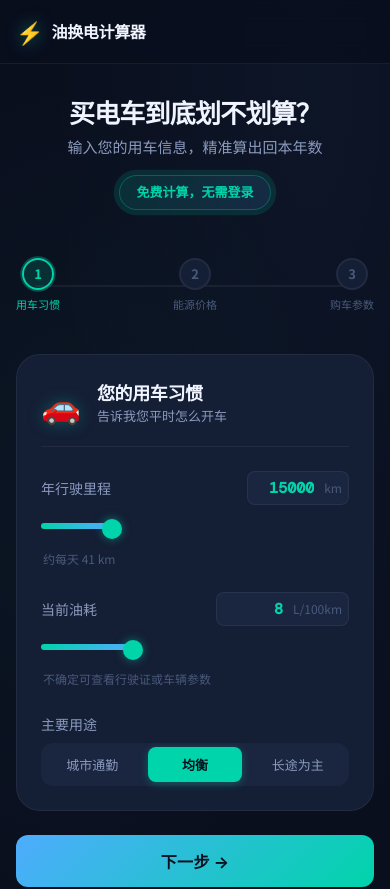
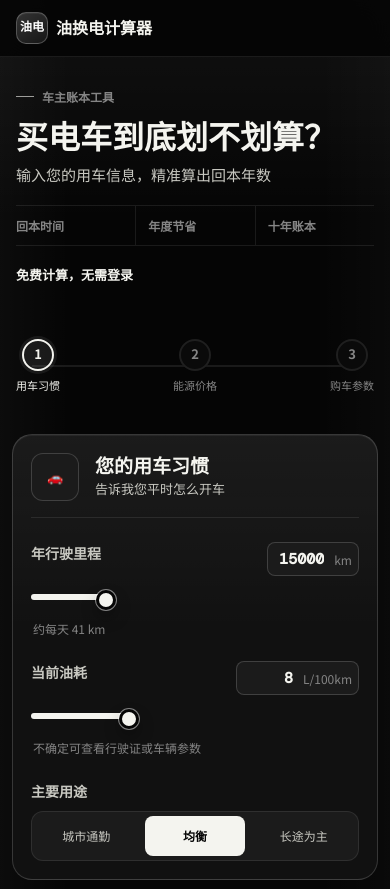
Before and after one commit to BPLYC/youzhuandian, a React (Vite) app: page / in a window 390 px wide. Shown: the top 889 px of the page. Built offline with nearby package versions, Linux system fonts and the light colour scheme.

Commit message:
Apply black theme to free Chinese calculator

```diff
--- a/index.html
+++ b/index.html
@@ -4,7 +4,7 @@
     <meta charset="UTF-8" />
     <link rel="icon" type="image/svg+xml" href="/ev-icon.svg" />
     <meta name="viewport" content="width=device-width, initial-scale=1.0, maximum-scale=1.0, user-scalable=no" />
-    <meta name="theme-color" content="#0A0F1E" />
+    <meta name="theme-color" content="#050505" />
     <meta name="description" content="最精准的油电车回本计算器：输入年里程、油价、电费，立即算出油车换电车几年能回本。对比油费与电费支出，为您提供明智的购车决策建议。" />
     <meta name="keywords" content="油车换电车,电车回本计算,省钱计算器,油电对比,买电车划算吗,养车成本计算" />
     <meta name="author" content="BPLYC" />
--- a/src/App.css
+++ b/src/App.css
@@ -1,12 +1,11 @@
 .app {
   display: flex;
   flex-direction: column;
-  min-height: 100vh;
+  min-height: 100dvh;
   background: var(--bg-primary);
-  /* 背景网格纹理 */
   background-image:
-    radial-gradient(ellipse at 20% 50%, rgba(0, 212, 170, 0.04) 0%, transparent 60%),
-    radial-gradient(ellipse at 80% 10%, rgba(79, 172, 254, 0.04) 0%, transparent 60%);
+    linear-gradient(180deg, rgba(255, 255, 255, 0.052), transparent 220px),
+    linear-gradient(90deg, rgba(255, 255, 255, 0.026), transparent 18%, transparent 82%, rgba(255, 255, 255, 0.02));
 }
 
 /* ===== 顶部导航 ===== */
@@ -14,19 +13,20 @@
   position: sticky;
   top: 0;
   z-index: 50;
-  background: rgba(10, 15, 30, 0.85);
-  backdrop-filter: blur(12px);
-  -webkit-backdrop-filter: blur(12px);
+  background: rgba(5, 5, 5, 0.9);
+  backdrop-filter: blur(18px) saturate(120%);
+  -webkit-backdrop-filter: blur(18px) saturate(120%);
   border-bottom: 1px solid var(--border-subtle);
 }
 
 .header-inner {
-  max-width: 480px;
+  max-width: 560px;
   margin: 0 auto;
-  padding: 14px var(--space-md);
+  padding: 12px var(--space-md);
   display: flex;
   align-items: center;
   justify-content: space-between;
+  gap: var(--space-md);
 }
 
 .header-logo {
@@ -35,16 +35,28 @@
   gap: 8px;
 }
 
-.logo-icon {
-  font-size: 22px;
-  filter: drop-shadow(0 0 8px rgba(0, 212, 170, 0.5));
+.logo-mark {
+  width: 32px;
+  height: 32px;
+  border-radius: 10px;
+  display: grid;
+  place-items: center;
+  background:
+    linear-gradient(145deg, rgba(255, 255, 255, 0.14), rgba(255, 255, 255, 0.025)),
+    var(--bg-card);
+  border: 1px solid var(--accent-green-border);
+  color: var(--accent-green-strong);
+  font-family: var(--font-mono);
+  font-size: 12px;
+  font-weight: 700;
+  box-shadow: var(--shadow-inset);
 }
 
 .logo-text {
   font-size: 16px;
   font-weight: 700;
   color: var(--text-primary);
-  letter-spacing: -0.02em;
+  letter-spacing: 0;
 }
 
 .header-btn {
@@ -63,6 +75,7 @@
 .header-btn:hover {
   background: var(--accent-green);
   color: var(--bg-primary);
+  border-color: var(--accent-green);
 }
 
 .header-right {
@@ -73,37 +86,81 @@
 
 /* ===== Hero 标语 ===== */
 .hero-tagline {
-  text-align: center;
-  padding: var(--space-xl) var(--space-md) var(--space-md);
-  max-width: 480px;
+  text-align: left;
+  padding: 30px var(--space-md) var(--space-md);
+  max-width: 560px;
   margin: 0 auto;
 }
 
+.hero-kicker {
+  display: flex;
+  align-items: center;
+  gap: 8px;
+  margin-bottom: 10px;
+  color: var(--text-muted);
+  font-size: 12px;
+  font-weight: 650;
+}
+
+.hero-kicker::before {
+  content: "";
+  width: 18px;
+  height: 1px;
+  background: var(--accent-green);
+  opacity: 0.62;
+}
+
 .hero-tagline h1 {
-  font-size: 26px;
-  font-weight: 900;
+  font-size: 32px;
+  font-weight: 850;
   color: var(--text-primary);
   margin-bottom: 8px;
-  letter-spacing: -0.03em;
+  letter-spacing: 0;
   line-height: 1.2;
 }
 
 .hero-tagline p {
   font-size: 15px;
   color: var(--text-secondary);
-  margin-bottom: var(--space-md);
+  margin-bottom: 18px;
+}
+
+.hero-proof-row {
+  display: grid;
+  grid-template-columns: repeat(3, minmax(0, 1fr));
+  gap: 0;
+  margin: 0 0 14px;
+  width: 100%;
+  max-width: none;
+  border-top: 1px solid var(--border-subtle);
+  border-bottom: 1px solid var(--border-subtle);
+}
+
+.hero-proof-row span {
+  min-width: 0;
+  padding: 10px 6px 10px 0;
+  color: var(--text-muted);
+  font-size: 12px;
+  font-weight: 600;
+  overflow: hidden;
+  text-overflow: ellipsis;
+  white-space: nowrap;
+}
+
+.hero-proof-row span + span {
+  padding-left: 12px;
+  border-left: 1px solid var(--border-subtle);
 }
 
 .free-badge {
   display: inline-block;
-  padding: 6px 16px;
-  background: linear-gradient(135deg, rgba(0, 212, 170, 0.15), rgba(79, 172, 254, 0.15));
-  border: 1px solid var(--accent-green-border);
-  border-radius: var(--radius-full);
+  padding: 5px 0;
+  background: transparent;
+  border: none;
+  border-radius: 0;
   font-size: 13px;
-  font-weight: 600;
+  font-weight: 700;
   color: var(--accent-green);
-  animation: pulse-green 2.5s infinite;
 }
 
 /* ===== 主内容 ===== */
@@ -120,3 +177,27 @@
   color: var(--text-muted);
   border-top: 1px solid var(--border-subtle);
 }
+
+@media (min-width: 760px) {
+  .hero-tagline {
+    padding-top: 36px;
+  }
+
+  .hero-tagline h1 {
+    font-size: 36px;
+  }
+}
+
+@media (max-width: 380px) {
+  .header-inner {
+    padding-inline: 12px;
+  }
+
+  .logo-text {
+    font-size: 14px;
+  }
+
+  .hero-proof-row span {
+    font-size: 11px;
+  }
+}
--- a/src/App.jsx
+++ b/src/App.jsx
@@ -25,13 +25,14 @@ export default function App() {
       <header className="app-header">
         <div className="header-inner">
           <div className="header-logo">
-            <span className="logo-icon">⚡</span>
+            <span className="logo-mark">油电</span>
             <span className="logo-text">油换电计算器</span>
           </div>
           <div className="header-right">
             {screen === 'result' && (
               <button
                 id="header-recalc-btn"
+                type="button"
                 className="header-btn"
                 onClick={handleRecalculate}
               >
@@ -48,8 +49,14 @@ export default function App() {
           <div className="animate-fade-in-up">
             {/* Hero 标语 */}
             <div className="hero-tagline">
+              <div className="hero-kicker">车主账本工具</div>
               <h1>买电车到底划不划算？</h1>
               <p>输入您的用车信息，精准算出回本年数</p>
+              <div className="hero-proof-row" aria-label="计算结果包含">
+                <span>回本时间</span>
+                <span>年度节省</span>
+                <span>十年账本</span>
+              </div>
               <div className="free-badge">免费计算，无需登录</div>
             </div>
             <InputPanel onCalculate={handleCalculate} />
--- a/src/components/Charts/Charts.jsx
+++ b/src/components/Charts/Charts.jsx
@@ -1,4 +1,16 @@
 import ReactECharts from 'echarts-for-react';
+
+const COLORS = {
+  green: '#F4F4EF',
+  greenSoft: '#D9D9D2',
+  blue: '#BDBDB7',
+  amber: '#8F8F8A',
+  amberSoft: '#B0B0AA',
+  text: '#F4F4EF',
+  muted: '#A6A6A0',
+  panel: 'rgba(10, 10, 10, 0.97)',
+  grid: 'rgba(255, 255, 255, 0.08)',
+};
 
 /**
  * 折线图：累计成本对比（回本交叉点）
@@ -19,11 +31,11 @@ export function BreakEvenChart({ yearlyData, breakEvenYear }) {
         coord: [`${yr}年`, Math.round((val.fuelTotal + val.evTotal) / 2)],
         symbol: 'circle',
         symbolSize: 16,
-        itemStyle: { color: '#FFD700' },
+        itemStyle: { color: '#FFFFFF' },
         label: {
           show: true,
-          formatter: '💡回本',
-          color: '#FFD700',
+          formatter: '回本点',
+          color: '#FFFFFF',
           fontSize: 12,
           fontWeight: 'bold',
           position: 'top',
@@ -34,6 +46,7 @@ export function BreakEvenChart({ yearlyData, breakEvenYear }) {
 
   const option = {
     backgroundColor: 'transparent',
+    color: [COLORS.amber, COLORS.green],
     grid: {
       left: '2%',
       right: '2%',
@@ -43,10 +56,10 @@ export function BreakEvenChart({ yearlyData, breakEvenYear }) {
     },
     tooltip: {
       trigger: 'axis',
-      backgroundColor: 'rgba(14, 20, 40, 0.95)',
-      borderColor: 'rgba(0, 212, 170, 0.3)',
+      backgroundColor: COLORS.panel,
+      borderColor: 'rgba(255, 255, 255, 0.22)',
       borderWidth: 1,
-      textStyle: { color: '#F0F4FF', fontSize: 13 },
+      textStyle: { color: COLORS.text, fontSize: 13 },
       formatter: (params) => {
         const year = params[0].name;
         const fuel = params.find(p => p.seriesName === '油车');
@@ -55,10 +68,10 @@ export function BreakEvenChart({ yearlyData, breakEvenYear }) {
         return `
           <div style="padding:4px 0">
             <div style="font-weight:700;margin-bottom:6px">${year}累计花费</div>
-            <div style="color:#FF6B35">🔴 油车: ¥${(fuel?.value || 0).toLocaleString()}</div>
-            <div style="color:#00D4AA">🟢 电车: ¥${(ev?.value || 0).toLocaleString()}</div>
-            <div style="margin-top:6px;font-weight:700;color:${saving >= 0 ? '#00D4AA' : '#FF6B35'}">
-              ${saving >= 0 ? `💰 电车省了 ¥${saving.toLocaleString()}` : `⚠️ 电车贵了 ¥${Math.abs(saving).toLocaleString()}`}
+            <div style="color:${COLORS.amber}">油车: ¥${(fuel?.value || 0).toLocaleString()}</div>
+            <div style="color:${COLORS.green}">电车: ¥${(ev?.value || 0).toLocaleString()}</div>
+            <div style="margin-top:6px;font-weight:700;color:${saving >= 0 ? COLORS.green : COLORS.amber}">
+              ${saving >= 0 ? `电车省了 ¥${saving.toLocaleString()}` : `电车贵了 ¥${Math.abs(saving).toLocaleString()}`}
             </div>
           </div>
         `;
@@ -67,17 +80,17 @@ export function BreakEvenChart({ yearlyData, breakEvenYear }) {
     xAxis: {
       type: 'category',
       data: years,
-      axisLine: { lineStyle: { color: 'rgba(255,255,255,0.1)' } },
-      axisLabel: { color: '#8B9ABE', fontSize: 11 },
+      axisLine: { lineStyle: { color: 'rgba(255,255,255,0.12)' } },
+      axisLabel: { color: COLORS.muted, fontSize: 11 },
       axisTick: { show: false },
     },
     yAxis: {
       type: 'value',
       axisLine: { show: false },
       axisTick: { show: false },
-      splitLine: { lineStyle: { color: 'rgba(255,255,255,0.05)' } },
+      splitLine: { lineStyle: { color: COLORS.grid } },
       axisLabel: {
-        color: '#8B9ABE',
+        color: COLORS.muted,
         fontSize: 11,
         formatter: v => v >= 10000 ? `${(v / 10000).toFixed(0)}万` : v,
       },
@@ -89,14 +102,15 @@ export function BreakEvenChart({ yearlyData, breakEvenYear }) {
         data: fuelData,
         smooth: true,
         symbol: 'none',
-        lineStyle: { color: '#FF6B35', width: 2.5 },
+        itemStyle: { color: COLORS.amber },
+        lineStyle: { color: COLORS.amber, width: 2.5, type: 'dashed' },
         areaStyle: {
           color: {
             type: 'linear',
             x: 0, y: 0, x2: 0, y2: 1,
             colorStops: [
-              { offset: 0, color: 'rgba(255, 107, 53, 0.2)' },
-              { offset: 1, color: 'rgba(255, 107, 53, 0)' },
+              { offset: 0, color: 'rgba(180, 180, 180, 0.16)' },
+              { offset: 1, color: 'rgba(180, 180, 180, 0)' },
             ],
           },
         },
@@ -110,14 +124,15 @@ export function BreakEvenChart({ yearlyData, breakEvenYear }) {
         data: evData,
         smooth: true,
         symbol: 'none',
-        lineStyle: { color: '#00D4AA', width: 2.5 },
+        itemStyle: { color: COLORS.green },
+        lineStyle: { color: COLORS.green, width: 2.5 },
         areaStyle: {
           color: {
             type: 'linear',
             x: 0, y: 0, x2: 0, y2: 1,
             colorStops: [
-              { offset: 0, color: 'rgba(0, 212, 170, 0.2)' },
-              { offset: 1, color: 'rgba(0, 212, 170, 0)' },
+              { offset: 0, color: 'rgba(255, 255, 255, 0.16)' },
+              { offset: 1, color: 'rgba(255, 255, 255, 0)' },
             ],
           },
         },
@@ -125,7 +140,7 @@ export function BreakEvenChart({ yearlyData, breakEvenYear }) {
     ],
     legend: {
       bottom: 0,
-      textStyle: { color: '#8B9ABE', fontSize: 12 },
+      textStyle: { color: COLORS.muted, fontSize: 12 },
       icon: 'roundRect',
       itemWidth: 16,
       itemHeight: 3,
@@ -151,14 +166,14 @@ export function CostPieChart({ fuelBreakdown, evBreakdown }) {
       text: title,
       left: 'center',
       top: 4,
-      textStyle: { color: '#8B9ABE', fontSize: 12, fontWeight: '500' },
+      textStyle: { color: COLORS.muted, fontSize: 12, fontWeight: '500' },
     },
     tooltip: {
       trigger: 'item',
-      backgroundColor: 'rgba(14, 20, 40, 0.95)',
-      borderColor: 'rgba(0, 212, 170, 0.3)',
+      backgroundColor: COLORS.panel,
+      borderColor: 'rgba(255, 255, 255, 0.22)',
       borderWidth: 1,
-      textStyle: { color: '#F0F4FF', fontSize: 12 },
+      textStyle: { color: COLORS.text, fontSize: 12 },
       formatter: p => `${p.name}<br/>¥${p.value.toLocaleString()} (${p.percent}%)`,
     },
     series: [{
@@ -171,18 +186,15 @@ export function CostPieChart({ fuelBreakdown, evBreakdown }) {
         { value: data.maintenance, name: '维保费', itemStyle: { color: color3 } },
       ],
       label: {
-        show: true,
-        fontSize: 10,
-        color: '#8B9ABE',
-        formatter: '{b}\n{d}%',
+        show: false,
       },
-      labelLine: { lineStyle: { color: 'rgba(255,255,255,0.2)' } },
+      labelLine: { show: false },
       emphasis: { scale: true, scaleSize: 4 },
     }],
   });
 
-  const fuelOpt = makeOption('油车年度成本', fuelBreakdown, '#FF6B35', '#FF9F5A', '#FFCA8A');
-  const evOpt = makeOption('电车年度成本', evBreakdown, '#00D4AA', '#4FACFE', '#7C3AED');
+  const fuelOpt = makeOption('油车年度成本', fuelBreakdown, COLORS.amber, COLORS.amberSoft, '#D0D0CA');
+  const evOpt = makeOption('电车年度成本', evBreakdown, COLORS.green, COLORS.blue, COLORS.greenSoft);
 
   return (
     <div style={{ display: 'flex', gap: '8px' }}>
--- a/src/components/InputPanel/InputPanel.css
+++ b/src/components/InputPanel/InputPanel.css
@@ -3,9 +3,11 @@
   flex-direction: column;
   gap: var(--space-lg);
   padding: var(--space-md);
-  max-width: 480px;
+  max-width: 560px;
   margin: 0 auto;
   width: 100%;
+  min-width: 0;
+  overflow-x: hidden;
 }
 
 /* ===== 步骤指示器 ===== */
@@ -14,7 +16,7 @@
   display: flex;
   justify-content: space-between;
   align-items: center;
-  padding: var(--space-md) 0;
+  padding: var(--space-md) 4px;
 }
 
 .steps-line {
@@ -30,7 +32,7 @@
 
 .steps-line-fill {
   height: 100%;
-  background: linear-gradient(90deg, var(--accent-green), var(--accent-blue));
+  background: var(--accent-green);
   transition: width var(--transition-slow);
   border-radius: var(--radius-full);
 }
@@ -53,7 +55,7 @@
   height: 32px;
   border-radius: 50%;
   border: 2px solid var(--border-subtle);
-  background: var(--bg-card);
+  background: var(--bg-secondary);
   display: flex;
   align-items: center;
   justify-content: center;
@@ -67,8 +69,7 @@
   border-color: var(--accent-green);
   background: var(--accent-green-dim);
   color: var(--accent-green);
-  box-shadow: 0 0 0 4px rgba(0, 212, 170, 0.1);
-  animation: pulse-green 2s infinite;
+  box-shadow: 0 0 0 3px rgba(255, 255, 255, 0.07);
 }
 
 .step-item.done .step-circle {
@@ -94,13 +95,17 @@
 
 /* ===== 步骤卡片 ===== */
 .step-card {
-  background: var(--bg-card);
-  border: 1px solid var(--border-subtle);
+  background:
+    linear-gradient(180deg, rgba(255, 255, 255, 0.045), transparent 44%),
+    var(--bg-card);
+  border: 1px solid var(--border-strong);
   border-radius: var(--radius-xl);
   padding: var(--space-lg);
   display: flex;
   flex-direction: column;
   gap: var(--space-lg);
+  min-width: 0;
+  box-shadow: var(--shadow-inset);
 }
 
 .step-card-header {
@@ -112,14 +117,24 @@
 }
 
 .step-icon {
-  font-size: 32px;
-  filter: drop-shadow(0 0 8px rgba(0, 212, 170, 0.3));
+  width: 48px;
+  height: 48px;
+  border-radius: var(--radius-md);
+  display: grid;
+  place-items: center;
+  color: var(--text-primary);
+  background: var(--bg-raised);
+  border: 1px solid var(--border-strong);
+  font-size: 13px;
+  font-weight: 800;
+  flex-shrink: 0;
 }
 
 .step-card-header h2 {
-  font-size: 18px;
+  font-size: 19px;
   color: var(--text-primary);
   margin-bottom: 2px;
+  letter-spacing: 0;
 }
 
 .step-card-header p {
@@ -138,22 +153,27 @@
   display: flex;
   justify-content: space-between;
   align-items: center;
+  gap: var(--space-sm);
+  min-width: 0;
 }
 
 .field-label {
   font-size: 14px;
-  font-weight: 500;
+  font-weight: 650;
   color: var(--text-secondary);
+  min-width: 0;
 }
 
 .field-value-box {
   display: flex;
   align-items: center;
   gap: 4px;
-  background: var(--bg-card-hover);
+  background: var(--bg-raised);
   border-radius: var(--radius-sm);
   padding: 2px 6px 2px 2px;
-  border: 1px solid var(--border-subtle);
+  border: 1px solid var(--border-strong);
+  flex-shrink: 0;
+  max-width: 56%;
 }
 
 .field-value-box input[type="number"] {
@@ -164,7 +184,7 @@
   padding: 4px 6px;
   font-size: 15px;
   font-weight: 700;
-  color: var(--accent-green);
+  color: var(--text-primary);
   box-shadow: none;
 }
 
@@ -184,6 +204,7 @@
   color: var(--text-muted);
   margin-top: 2px;
   padding-left: 2px;
+  line-height: 1.45;
 }
 
 /* ===== 滑动条包装 ===== */
@@ -196,7 +217,7 @@
   top: 50%;
   left: 0;
   height: 6px;
-  background: linear-gradient(90deg, var(--accent-green), var(--accent-blue));
+  background: var(--accent-green);
   border-radius: var(--radius-full);
   transform: translateY(-50%);
   pointer-events: none;
@@ -213,14 +234,16 @@
 .toggle-group {
   display: flex;
   gap: var(--space-sm);
-  background: var(--bg-card-hover);
+  background: var(--bg-raised);
   border-radius: var(--radius-md);
   padding: 4px;
+  border: 1px solid var(--border-subtle);
 }
 
 .toggle-btn {
   flex: 1;
-  padding: 8px 12px;
+  min-height: 40px;
+  padding: 8px 10px;
   border: none;
   border-radius: var(--radius-sm);
   background: transparent;
@@ -234,24 +257,28 @@
 }
 
 .toggle-btn.active {
-  background: var(--accent-green);
+  background: var(--text-primary);
   color: var(--bg-primary);
   font-weight: 700;
-  box-shadow: 0 2px 8px rgba(0, 212, 170, 0.3);
+  box-shadow: none;
 }
 
 /* ===== 导航按钮 ===== */
 .nav-buttons {
   display: flex;
   gap: var(--space-md);
+  position: sticky;
+  bottom: 12px;
+  z-index: 5;
 }
 
 .btn-secondary {
   flex: 0 0 auto;
+  min-height: 52px;
   padding: 14px 20px;
-  border: 1px solid var(--border-subtle);
+  border: 1px solid var(--border-strong);
   border-radius: var(--radius-md);
-  background: var(--bg-card);
+  background: rgba(17, 17, 17, 0.92);
   color: var(--text-secondary);
   font-family: var(--font-sans);
   font-size: 15px;
@@ -268,17 +295,18 @@
 
 .btn-primary {
   flex: 1;
+  min-height: 52px;
   padding: 14px 24px;
   border: none;
   border-radius: var(--radius-md);
-  background: linear-gradient(135deg, var(--accent-blue), var(--accent-green));
+  background: var(--accent-green);
   color: var(--bg-primary);
   font-family: var(--font-sans);
   font-size: 16px;
   font-weight: 700;
   cursor: pointer;
   transition: all var(--transition-base);
-  letter-spacing: 0.02em;
+  letter-spacing: 0;
 }
 
 .btn-primary:hover {
@@ -288,30 +316,62 @@
 
 .btn-calculate {
   flex: 1;
+  min-height: 56px;
   padding: 16px 24px;
   border: none;
   border-radius: var(--radius-lg);
-  background: linear-gradient(135deg, #00D4AA, #4FACFE);
-  color: #0A0F1E;
+  background: var(--accent-green);
+  color: var(--bg-primary);
   font-family: var(--font-sans);
   font-size: 17px;
   font-weight: 900;
   cursor: pointer;
   transition: all var(--transition-base);
-  letter-spacing: 0.02em;
+  letter-spacing: 0;
   display: flex;
   align-items: center;
   justify-content: center;
   gap: 8px;
-  animation: pulse-green 2s infinite;
+  box-shadow: 0 10px 24px rgba(255, 255, 255, 0.08);
 }
 
 .btn-calculate:hover {
   transform: translateY(-2px);
-  box-shadow: 0 8px 30px rgba(0, 212, 170, 0.4);
-  animation: none;
+  box-shadow: 0 14px 30px rgba(255, 255, 255, 0.12);
 }
 
 .btn-calculate-icon {
-  font-size: 20px;
+  width: 28px;
+  height: 28px;
+  border-radius: 50%;
+  display: grid;
+  place-items: center;
+  background: rgba(5, 5, 5, 0.16);
+  font-size: 14px;
+  font-weight: 900;
 }
+
+@media (max-width: 420px) {
+  .input-panel {
+    padding-inline: 12px;
+  }
+
+  .step-card {
+    padding: 18px;
+  }
+
+  .field-header {
+    align-items: flex-start;
+    gap: var(--space-sm);
+  }
+
+  .field-value-box input[type="number"] {
+    width: 60px;
+  }
+
+  .toggle-btn {
+    font-size: 12px;
+    white-space: normal;
+    line-height: 1.25;
+  }
+}
--- a/src/index.css
+++ b/src/index.css
@@ -1,35 +1,39 @@
 /* ============================================================
-   设计系统 — 油换电计算器
-   主题：深色科技感 + 金融理性
+   设计系统 - 油换电计算器
+   主题：车主账本 + 克制能源金融工具
    ============================================================ */
 
 :root {
-  /* 颜色 */
-  --bg-primary: #0A0F1E;
-  --bg-secondary: #0F1729;
-  --bg-card: #141E35;
-  --bg-card-hover: #1A2540;
-  --bg-overlay: rgba(10, 15, 30, 0.95);
+  /* 颜色：单色黑白，高对比金融工具感 */
+  --bg-primary: #050505;
+  --bg-secondary: #0A0A0A;
+  --bg-card: #111111;
+  --bg-card-hover: #171717;
+  --bg-raised: #1B1B1B;
+  --bg-overlay: rgba(5, 5, 5, 0.94);
 
-  --accent-green: #00D4AA;
-  --accent-green-dim: rgba(0, 212, 170, 0.15);
-  --accent-green-border: rgba(0, 212, 170, 0.3);
-  --accent-blue: #4FACFE;
-  --accent-blue-dim: rgba(79, 172, 254, 0.12);
-  --accent-amber: #FF6B35;
-  --accent-amber-dim: rgba(255, 107, 53, 0.12);
-  --accent-purple: #7C3AED;
+  --accent-green: #F4F4EF;
+  --accent-green-strong: #FFFFFF;
+  --accent-green-dim: rgba(255, 255, 255, 0.08);
+  --accent-green-border: rgba(255, 255, 255, 0.24);
+  --accent-blue: #CACACA;
+  --accent-blue-dim: rgba(202, 202, 202, 0.09);
+  --accent-amber: #9A9A9A;
+  --accent-amber-dim: rgba(154, 154, 154, 0.10);
+  --accent-violet: #FFFFFF;
 
-  --text-primary: #F0F4FF;
-  --text-secondary: #8B9ABE;
-  --text-muted: #4A5A7A;
+  --text-primary: #F4F4EF;
+  --text-secondary: #C8C8C1;
+  --text-muted: #858585;
 
-  --border-subtle: rgba(255, 255, 255, 0.06);
-  --border-accent: rgba(0, 212, 170, 0.2);
+  --border-subtle: rgba(255, 255, 255, 0.085);
+  --border-strong: rgba(255, 255, 255, 0.16);
+  --border-accent: rgba(255, 255, 255, 0.24);
 
-  --shadow-card: 0 4px 24px rgba(0, 0, 0, 0.4);
-  --shadow-glow-green: 0 0 30px rgba(0, 212, 170, 0.2);
-  --shadow-glow-blue: 0 0 30px rgba(79, 172, 254, 0.2);
+  --shadow-card: 0 18px 48px rgba(0, 0, 0, 0.34);
+  --shadow-inset: inset 0 1px 0 rgba(255, 255, 255, 0.055);
+  --shadow-glow-green: 0 16px 32px rgba(255, 255, 255, 0.08);
+  --shadow-glow-blue: 0 14px 30px rgba(255, 255, 255, 0.06);
 
   /* 间距 */
   --space-xs: 4px;
@@ -43,7 +47,7 @@
   --radius-sm: 8px;
   --radius-md: 12px;
   --radius-lg: 16px;
-  --radius-xl: 24px;
+  --radius-xl: 20px;
   --radius-full: 9999px;
 
   /* 字体 */
@@ -74,16 +78,19 @@ html {
 body {
   font-family: var(--font-sans);
   background-color: var(--bg-primary);
+  background-image:
+    linear-gradient(180deg, rgba(255, 255, 255, 0.055), transparent 260px),
+    linear-gradient(90deg, rgba(255, 255, 255, 0.025), transparent 26%, transparent 74%, rgba(255, 255, 255, 0.018));
   color: var(--text-primary);
   line-height: 1.6;
-  min-height: 100vh;
+  min-height: 100dvh;
   overflow-x: hidden;
   -webkit-font-smoothing: antialiased;
   -moz-osx-font-smoothing: grayscale;
 }
 
 #root {
-  min-height: 100vh;
+  min-height: 100dvh;
   display: flex;
   flex-direction: column;
 }
@@ -95,7 +102,7 @@ h3,
 h4 {
   font-weight: 700;
   line-height: 1.2;
-  letter-spacing: -0.02em;
+  letter-spacing: 0;
 }
 
 /* ============ Scrollbar ============ */
@@ -124,7 +131,7 @@ input[type="range"] {
   appearance: none;
   width: 100%;
   height: 6px;
-  background: var(--bg-card-hover);
+  background: var(--bg-raised);
   border-radius: var(--radius-full);
   outline: none;
   cursor: pointer;
@@ -137,31 +144,32 @@ input[type="range"]::-webkit-slider-thumb {
   height: 20px;
   border-radius: 50%;
   background: var(--accent-green);
-  box-shadow: 0 0 10px rgba(0, 212, 170, 0.5);
+  border: 3px solid var(--bg-primary);
+  box-shadow: 0 0 0 1px rgba(255, 255, 255, 0.48), 0 8px 16px rgba(0, 0, 0, 0.32);
   cursor: pointer;
   transition: transform var(--transition-fast), box-shadow var(--transition-fast);
 }
 
 input[type="range"]::-webkit-slider-thumb:hover {
   transform: scale(1.2);
-  box-shadow: 0 0 16px rgba(0, 212, 170, 0.7);
+  box-shadow: 0 0 0 1px rgba(255, 255, 255, 0.72), 0 10px 20px rgba(0, 0, 0, 0.38);
 }
 
 input[type="range"]::-moz-range-thumb {
   width: 20px;
   height: 20px;
-  border: none;
+  border: 3px solid var(--bg-primary);
   border-radius: 50%;
   background: var(--accent-green);
-  box-shadow: 0 0 10px rgba(0, 212, 170, 0.5);
+  box-shadow: 0 0 0 1px rgba(255, 255, 255, 0.48), 0 8px 16px rgba(0, 0, 0, 0.32);
   cursor: pointer;
 }
 
 /* ============ Number Input ============ */
 input[type="number"] {
   font-family: var(--font-mono);
-  background: var(--bg-card-hover);
-  border: 1px solid var(--border-subtle);
+  background: var(--bg-raised);
+  border: 1px solid var(--border-strong);
   border-radius: var(--radius-sm);
   color: var(--text-primary);
   padding: 6px 10px;
@@ -185,8 +193,8 @@ input[type="number"]:focus {
 /* ============ Select ============ */
 select {
   font-family: var(--font-sans);
-  background: var(--bg-card-hover);
-  border: 1px solid var(--border-subtle);
+  background: var(--bg-raised);
+  border: 1px solid var(--border-strong);
   border-radius: var(--radius-sm);
   color: var(--text-primary);
   padding: 8px 12px;
@@ -204,6 +212,24 @@ select {
 
 select:focus {
   border-color: var(--accent-green);
+  box-shadow: 0 0 0 3px var(--accent-green-dim);
+}
+
+button,
+input,
+select {
+  -webkit-tap-highlight-color: transparent;
+}
+
+button:focus-visible,
+input:focus-visible,
+select:focus-visible {
+  outline: 2px solid var(--accent-green);
+  outline-offset: 3px;
+}
+
+button:active {
+  transform: translateY(1px);
 }
 
 /* ============ Utility Classes ============ */
@@ -260,18 +286,6 @@ select:focus {
   }
 }
 
-@keyframes pulse-green {
-
-  0%,
-  100% {
-    box-shadow: 0 0 0 0 rgba(0, 212, 170, 0.4);
-  }
-
-  50% {
-    box-shadow: 0 0 0 8px rgba(0, 212, 170, 0);
-  }
-}
-
 @keyframes countUp {
   from {
     opacity: 0;
@@ -297,3 +311,14 @@ select:focus {
 .animate-fade-in {
   animation: fadeIn 0.3s ease both;
 }
+
+@media (prefers-reduced-motion: reduce) {
+  *,
+  *::before,
+  *::after {
+    animation-duration: 0.01ms !important;
+    animation-iteration-count: 1 !important;
+    scroll-behavior: auto !important;
+    transition-duration: 0.01ms !important;
+  }
+}
```
Also changed, not shown: src/components/ResultDashboard/ResultDashboard.css (+158 -42 lines), src/components/ResultDashboard/ResultDashboard.jsx (+19 -19 lines).
